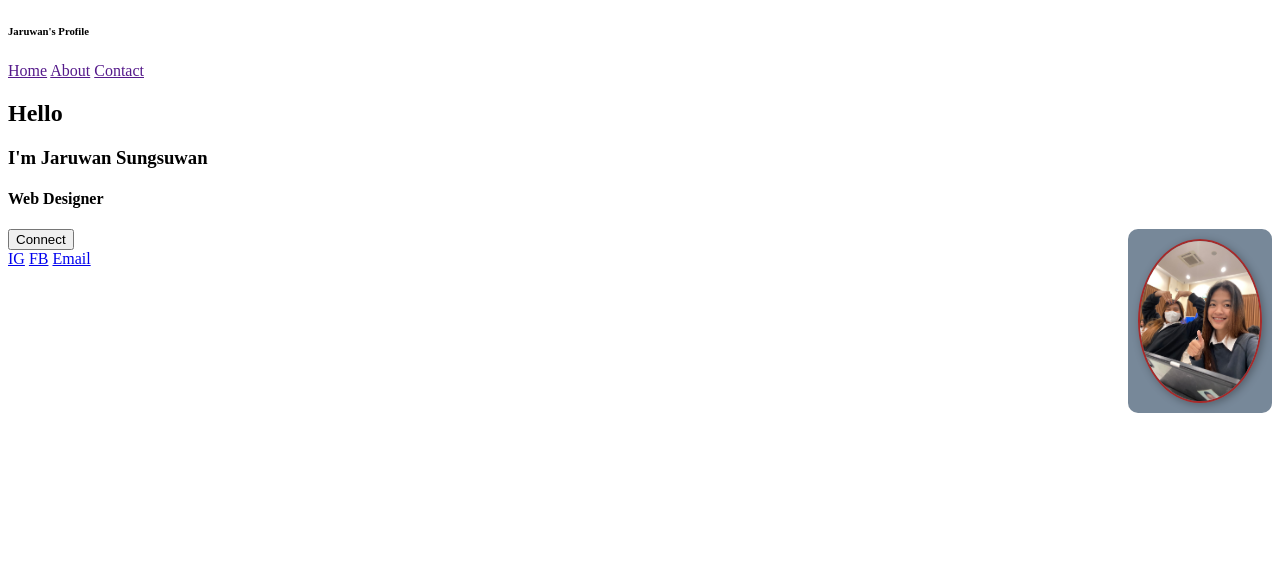
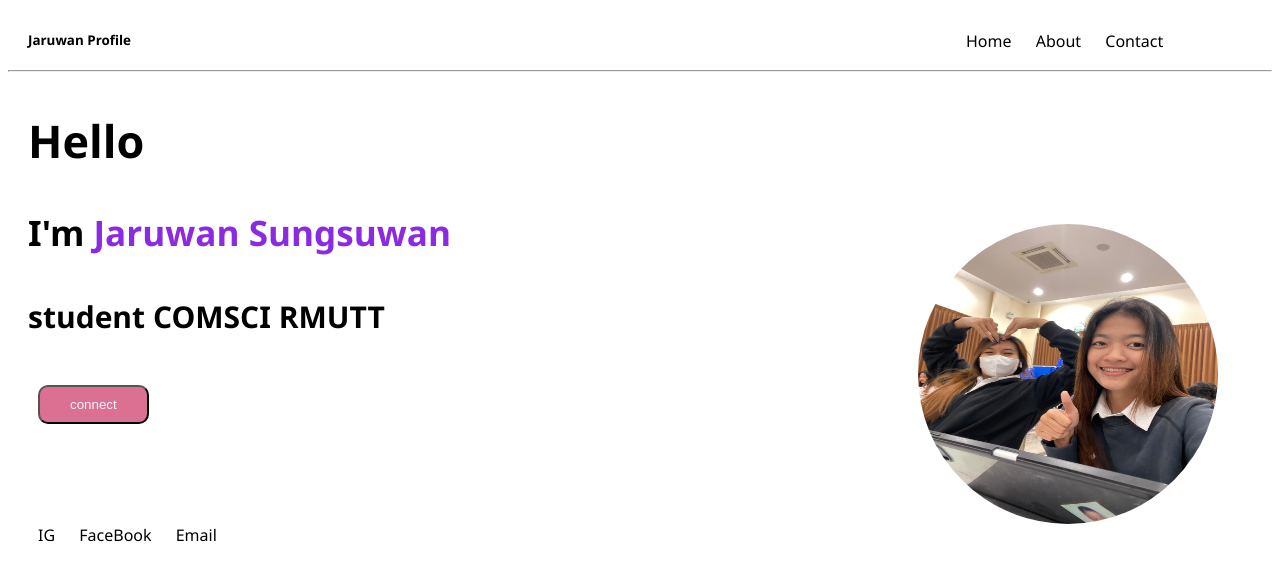
Before and after one commit to miwmy98-coder/webapp68, a plain HTML site: page index.html in a window 1280 px wide. Drawn offline with Linux system fonts and the light colour scheme.

Commit message:
Add files via upload

```diff
--- a/index.html
+++ b/index.html
@@ -3,30 +3,94 @@
 <head>
     <meta charset="UTF-8">
     <meta name="viewport" content="width=device-width, initial-scale=1.0">
-    <title>Document</title> <link rel="stylesheet" href="mystyle.css">
+    <title>Document</title>
 </head>
+<style>
+    body{
+       font-family: 'Segoe UI', Tahoma, Geneva, Verdana, sans-serif;
+    }
+    img
+    {
+        width: 300px;
+        height: 300px;
+        border-radius: 50%;
+        display: flex;
+
+    }
+    nav{
+        margin-top: -60px;
+        margin-left: 75%;
+        padding-bottom: 10px;
+
+    }
+    a{
+        padding: 10px;
+    }
+    section{
+
+        border-radius: 5px;
+    }
+    header{
+        padding-bottom: 10px;
+        font-size: 20px;
+        margin-left:20px ;
+    }
+    .imgpora{
+        display: flex;
+        margin-left:72% ;
+        margin-top: -200px ;
+    }
+    footer{
+        padding-bottom: 50px;
+        margin-left:20px ;
+    }
+    .hello{
+        margin-left:20px ;
+        font-size: 30px;
+
+    }
+    input{
+        background-color: palevioletred;
+        color: aliceblue;
+        padding: 10px 30px 10px 30px;
+        border-radius: 10px;
+    }
+    b{
+        color: blueviolet;
+    }
+    a{
+        text-decoration: none;
+        color: black;
+    }
+</style>
 <body>
     <header>
-        <h6>Jaruwan's Profile</h6>
+        <h6>Jaruwan Profile</h6>
     </header>
     <nav>
         <a href="">Home</a>
         <a href="">About</a>
         <a href="">Contact</a>
+
     </nav>
+    <hr>
     <section>
+    <div class="hello">
         <h2>Hello</h2>
-    <h3>I'm Jaruwan Sungsuwan</h3>
-    <h4>Web Designer</h4>
-    <a href="hw.html"><input type="submit" value="Connect"></a>
-    <aside>
-        <img src="mk.jpg" alt="Jaruwan Photo">
-    </aside>
-</section>
+        <h3>I'm <b>Jaruwan Sungsuwan</b></h3>
+        <h4>student COMSCI RMUTT</h4>
+        <a href="hw.html"><input type="submit" value="connect"></a>
+    </div>
+
+    <div class="imgpora">
+            <img src="mk.jpg" alt="Jaruwan" >
+    </div>
+
     <footer>
         <a href="https://www.instagram.com/myu.jrw_?igsh=MTl2NjFlZW16d2t5ag%3D%3D&utm_source=qr">IG</a>
-    <a href="https://www.facebook.com/share/15sx9zRY8J/?mibextid=wwXIfr">FB</a>
+        <a href="https://www.facebook.com/share/15sx9zRY8J/?mibextid=wwXIf">FaceBook</a>
         <a href="miwmy98@gmail.com">Email</a>
     </footer>
+    </section>
 </body>
 </html>
--- a/mystyle.css
+++ b/mystyle.css
@@ -1,18 +1,57 @@
-aside img {
-    width: 120px;
-    height: auto;
-    border: 2px solid brown;
-    border-radius: 50%;
-    box-shadow: 2px 2px 8px rgba(0,0,0,0.3);
-    display: block;
-    margin: 0 auto;
-}
 
+    body{
+       font-family: 'Segoe UI', Tahoma, Geneva, Verdana, sans-serif;
+    }
+    img
+    {
+        width: 300px;
+        height: 300px;
+        border-radius: 50%;
+        display: flex;
 
-aside {
-    margin-bottom: 50px;
-    float: right;
-    padding: 10px;
-    background-color: lightslategray;
-    border-radius: 10px;
-}
+    }
+    nav{
+        margin-top: -60px;
+        margin-left: 75%;
+        padding-bottom: 10px;
+
+    }
+    a{
+        padding: 10px;
+    }
+    section{
+
+        border-radius: 5px;
+    }
+    header{
+        padding-bottom: 10px;
+        font-size: 20px;
+        margin-left:20px ;
+    }
+    .imgpora{
+        display: flex;
+        margin-left:72% ;
+        margin-top: -200px ;
+    }
+    footer{
+        padding-bottom: 50px;
+        margin-left:20px ;
+    }
+    .hello{
+        margin-left:20px ;
+        font-size: 30px;
+
+    }
+    input{
+        background-color: blueviolet;
+        color: aliceblue;
+        padding: 10px 30px 10px 30px;
+        border-radius: 10px;
+    }
+    b{
+        color: blueviolet;
+    }
+    a{
+        text-decoration: none;
+        color: black;
+    }
```
Lines whose indentation alone changed are shown as unchanged.
